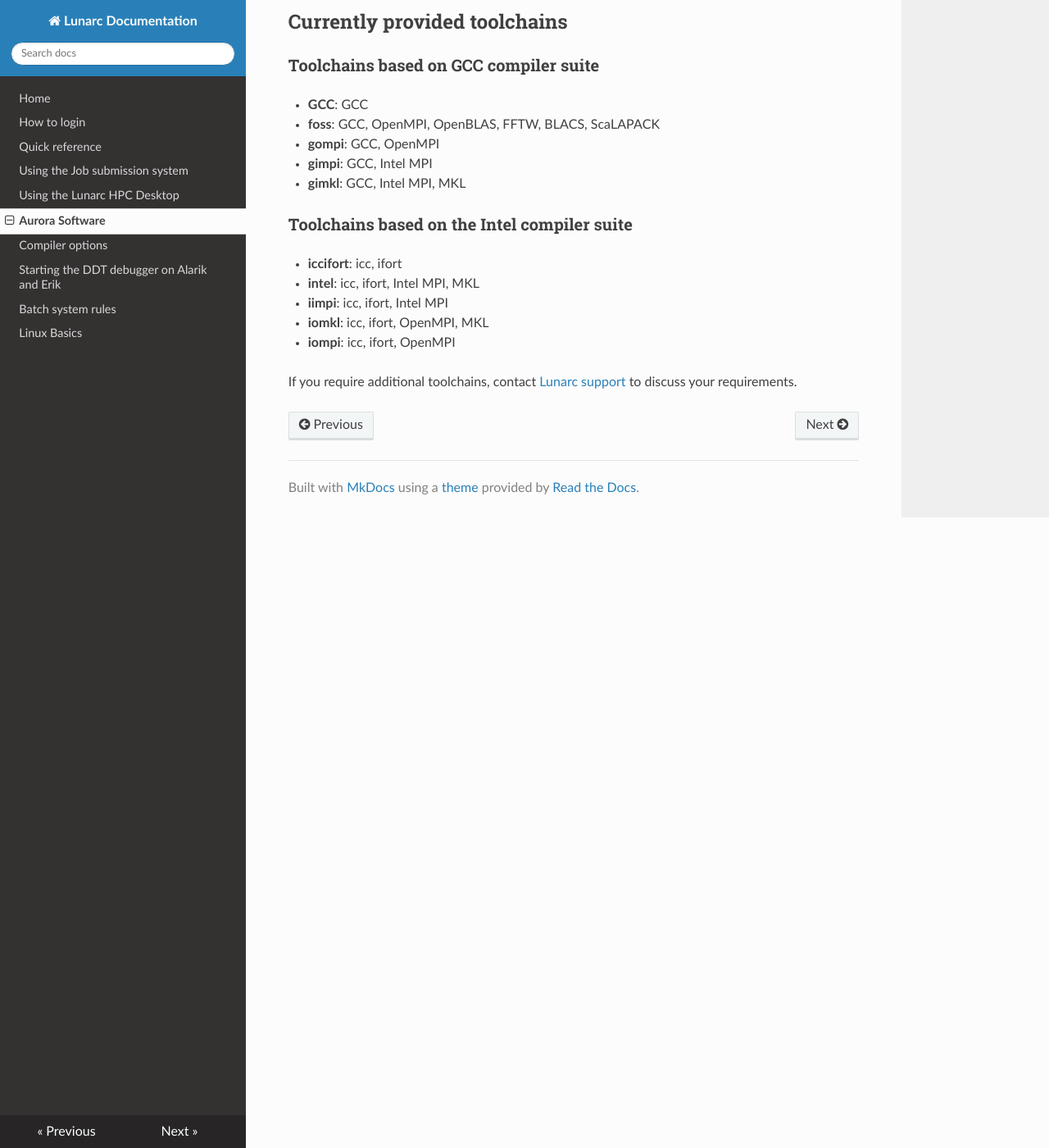
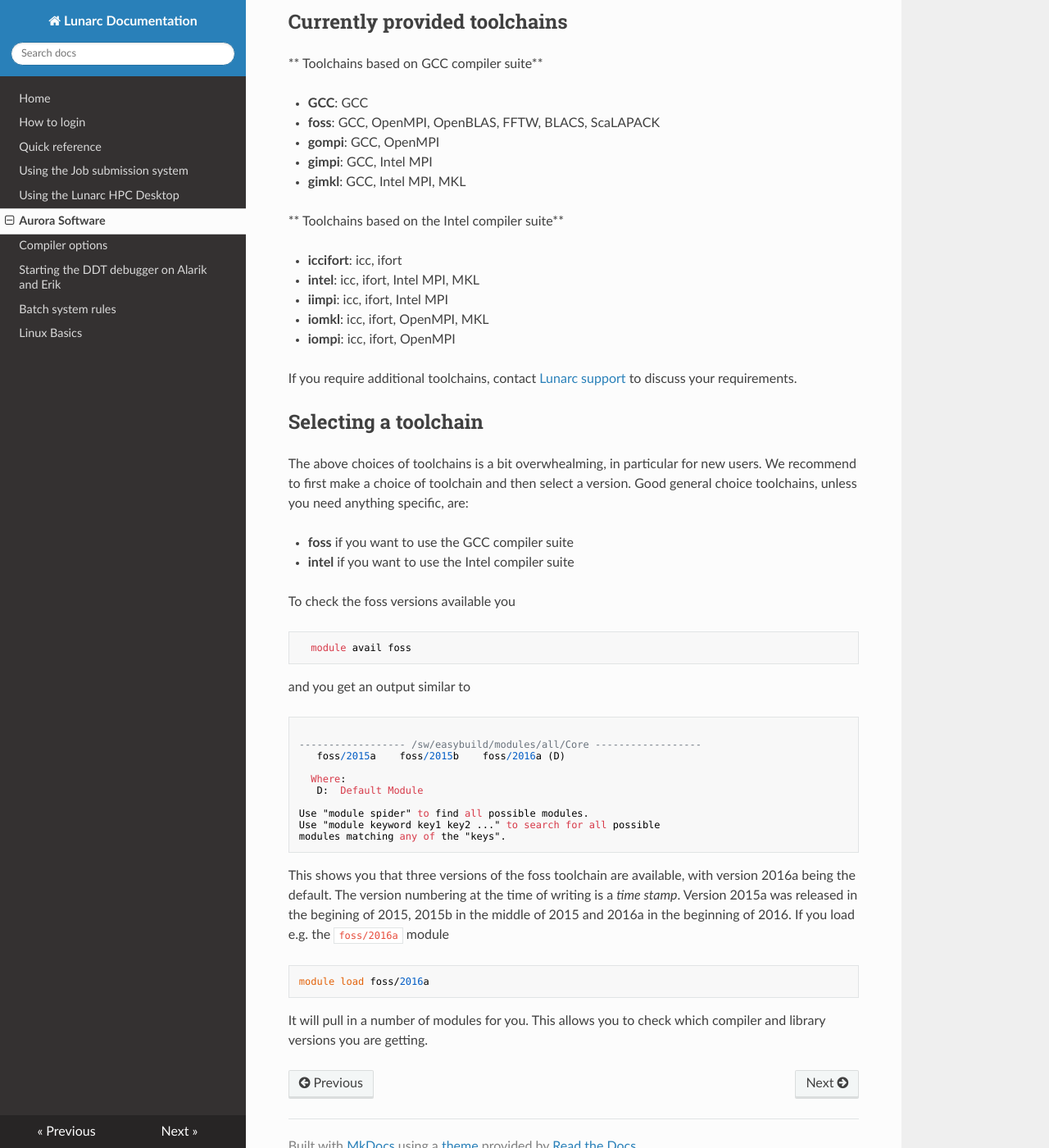
Before and after one commit to lunarc/lunarc_docs, an MkDocs documentation site: the page built from docs/aurora_modules.md, in a window 1280 px wide and 1400 px high, scrolled down 5951 px. Shown: the whole window at 82% size. Built offline with MkDocs 1.6.1, drawn with Linux system fonts in a browser that asks for light colours; nearby versions of some CDN libraries; old or Windows-style settings are respelled for this version of MkDocs.

Commit message:
Update aurora_modules.md

````diff
--- a/docs/aurora_modules.md
+++ b/docs/aurora_modules.md
@@ -264,9 +264,9 @@ The cache files private to your account are stored in the directory
 
 A signficant portion of the Aurora software is build using the [EasyBuild](http://hpcugent.github.io/easybuild/) software framework.  This framework provides so called *Toolchains* which are utilised to build software.  Lunarc recommends to use toolchains when building software.  This includes compiling your own software outside the EasyBuild framework.
 
-##Currently provided toolchains
+## Currently provided toolchains
 
-### Toolchains based on GCC compiler suite
+** Toolchains based on GCC compiler suite**
 
  * **GCC**: GCC
  * **foss**: GCC, OpenMPI, OpenBLAS, FFTW, BLACS, ScaLAPACK
@@ -274,7 +274,7 @@ A signficant portion of the Aurora software is build using the [EasyBuild](http:
  * **gimpi**: GCC, Intel MPI
  * **gimkl**: GCC, Intel MPI, MKL
 
-### Toolchains based on the Intel compiler suite
+** Toolchains based on the Intel compiler suite**
 
  * **iccifort**: icc, ifort
  * **intel**: icc, ifort, Intel MPI, MKL
@@ -283,3 +283,32 @@ A signficant portion of the Aurora software is build using the [EasyBuild](http:
  * **iompi**: icc, ifort, OpenMPI
 
 If you require additional toolchains, contact [Lunarc support](http://www.lunarc.lu.se/support/support-form/) to discuss your requirements.
+
+## Selecting a toolchain
+The above choices of toolchains is a bit overwhealming, in particular for new users.  We recommend to first make a choice of toolchain and then select a version.  Good general choice toolchains, unless you need anything specific, are:
+
+* **foss** if you want to use the GCC compiler suite
+* **intel** if you want to use the Intel compiler suite
+
+To check the foss versions available you
+```
+  module avail foss
+```
+and you get an output similar to
+```
+
+------------------ /sw/easybuild/modules/all/Core ------------------
+   foss/2015a    foss/2015b    foss/2016a (D)
+
+  Where:
+   D:  Default Module
+
+Use "module spider" to find all possible modules.
+Use "module keyword key1 key2 ..." to search for all possible
+modules matching any of the "keys".
+```
+This shows you that three versions of the foss toolchain are available, with version 2016a being the default.  The version numbering at the time of writing is a *time stamp*.  Version 2015a was released in the begining of 2015, 2015b in the middle of 2015 and 2016a in the beginning of 2016.  If you load e.g. the `foss/2016a` module
+```
+module load foss/2016a
+```
+It will pull in a number of modules for you.  This allows you to check which compiler and library versions you are getting.
````
